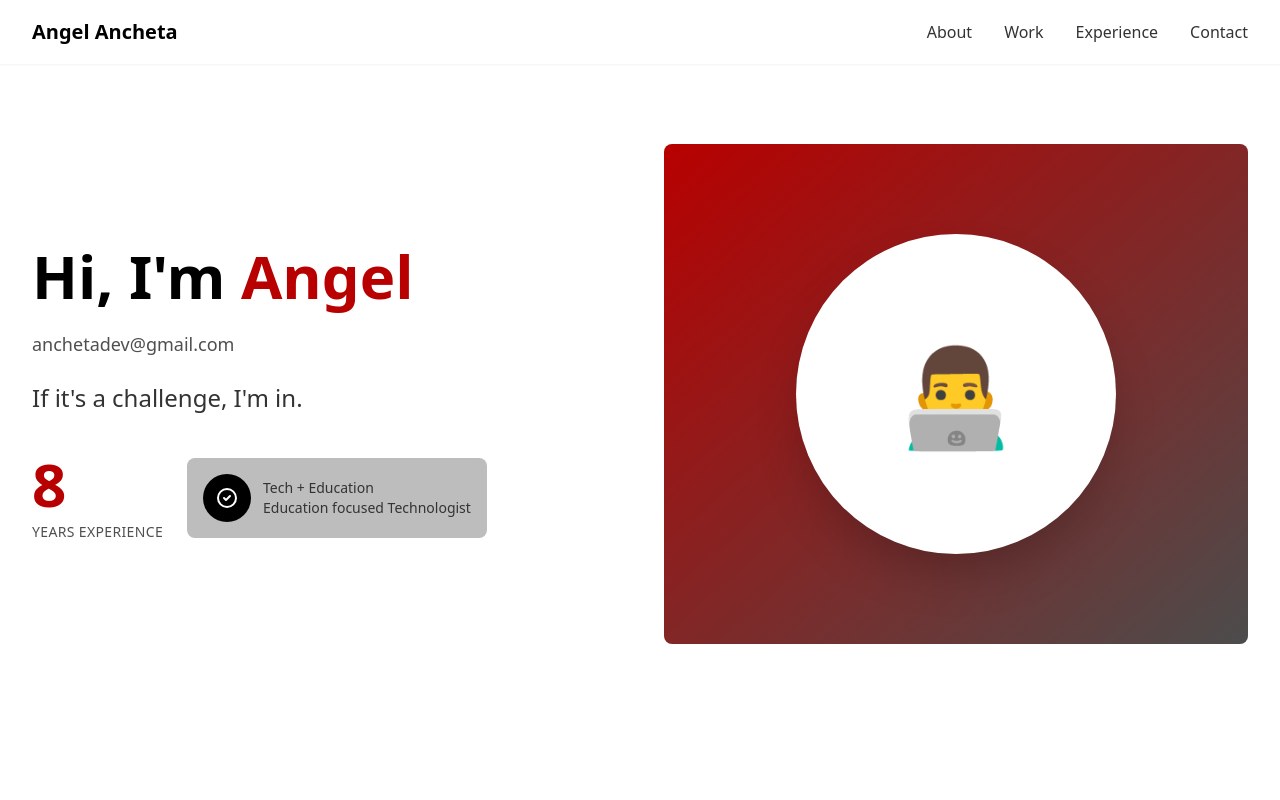
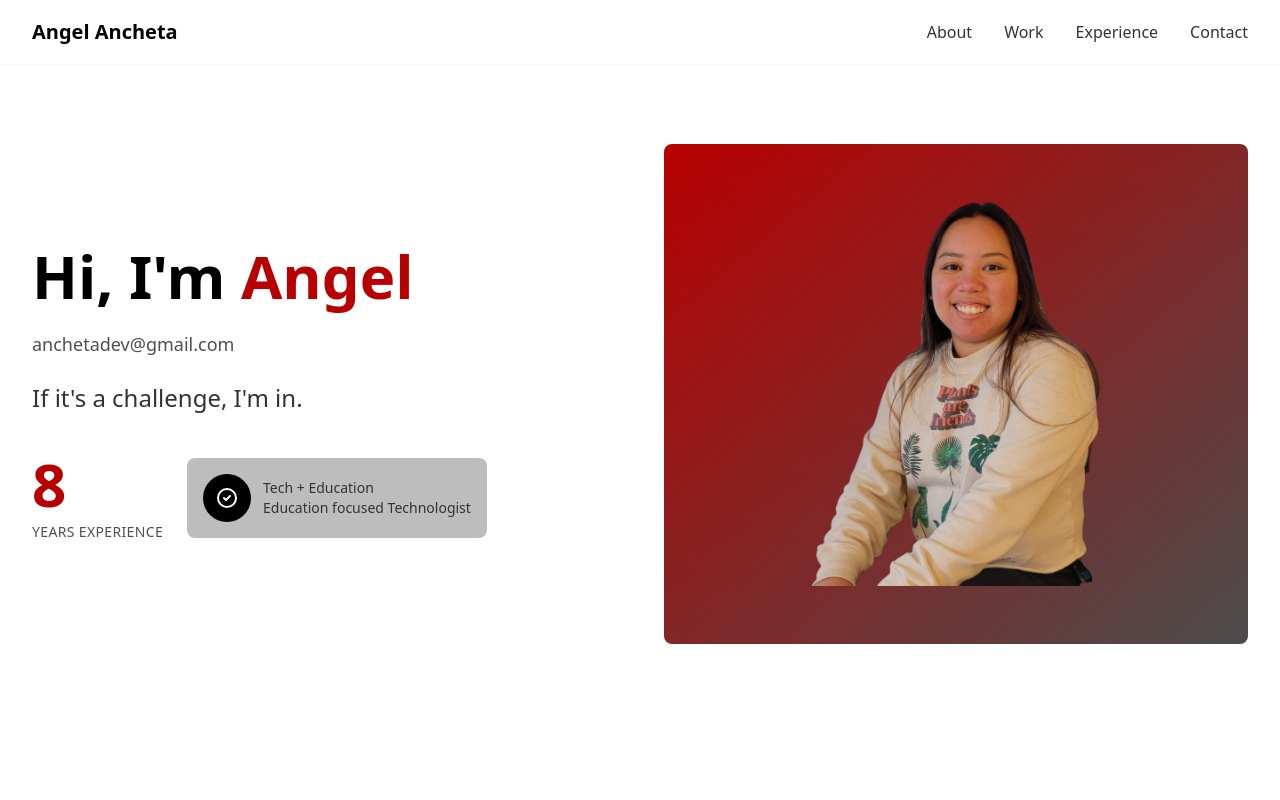
Before and after one commit to anchetadev/angelsPortfolio, a Next.js app: page / in a window 1280 px wide. Shown: the top 800 px of the page. Built offline with nearby package versions, Linux system fonts and the light colour scheme.

Commit message:
added pic of me

```diff
--- a/components/AboutSection.tsx
+++ b/components/AboutSection.tsx
@@ -36,9 +36,11 @@ export default function AboutSection() {
             <div className="relative z-10">
               {/* Placeholder for profile image */}
               <div className="w-full h-96 sm:h-[500px] bg-gradient-to-br from-primary-red to-primary-black/70 rounded-lg flex items-center justify-center">
-                <div className="w-64 h-64 sm:w-80 sm:h-80 bg-white rounded-full flex items-center justify-center shadow-2xl">
-                  <span className="text-6xl sm:text-8xl">👨‍💻</span>
-                </div>
+                {/* <div className="w-64 h-64 sm:w-80 sm:h-80 bg-white rounded-full flex items-center justify-center shadow-2xl"> */}
+                  {/* <span className="text-6xl sm:text-8xl"> */}
+                    <img className="h-96" src="images\selfie.png" alt="A picture of Angel Ancheta" />
+                    {/* </span> */}
+                {/* </div> */}
               </div>
             </div>
             {/* Decorative element */}
```
Also changed, not shown: public/images/selfie.png (added).
